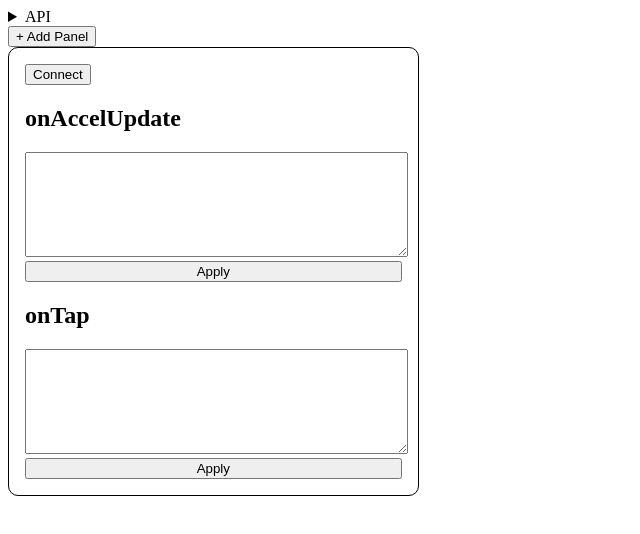
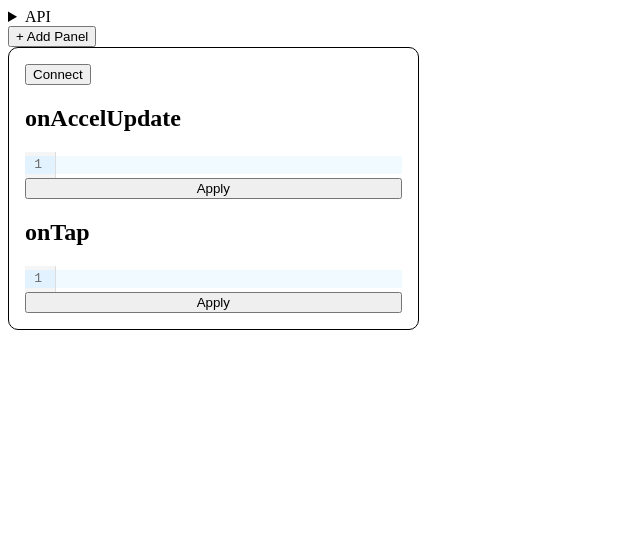
Before and after one commit to tesseralis/qbead-gui, a SvelteKit app: page / in a window 1280 px wide. Both pictures are taken after a click on the button "+ Add Panel". Shown: the top 534 px of the page, without its empty margins (0-640 px from the left). Built offline with nearby package versions, Linux system fonts and the light colour scheme.

Commit message:
Add syntax highlighting

```diff
--- a/package.json
+++ b/package.json
@@ -39,7 +39,10 @@
 		"vitest-browser-svelte": "^0.1.0"
 	},
 	"dependencies": {
+		"@codemirror/lang-javascript": "^6.2.4",
+		"@codemirror/view": "^6.38.0",
 		"@qbead/bloch-sphere": "^0.1.0",
+		"codemirror": "^6.0.2",
 		"three": "^0.178.0",
 		"uuid": "^11.1.0"
 	}
--- a/src/routes/Handler.svelte
+++ b/src/routes/Handler.svelte
@@ -1,18 +1,30 @@
 <script lang="ts">
+	import { basicSetup } from 'codemirror';
+	import { EditorView } from '@codemirror/view';
+	import { javascript } from '@codemirror/lang-javascript';
+	import { onMount } from 'svelte';
+
 	interface Props {
 		title: string;
 		onapply(text: string): void;
 	}
 	const { title, onapply }: Props = $props();
-	let text = $state('');
+	let codeDiv = $state<HTMLElement | undefined>();
+	let view: EditorView;
+
+	onMount(() => {
+		view = new EditorView({
+			doc: '',
+			parent: codeDiv,
+			extensions: [basicSetup, javascript()]
+		});
+	});
 </script>
 
 <div class="function">
-	<label
-		><h2>{title}</h2>
-		<textarea bind:value={text}></textarea>
-	</label>
-	<button onclick={() => onapply(text)}>Apply</button>
+	<h2>{title}</h2>
+	<div bind:this={codeDiv}></div>
+	<button onclick={() => onapply(view.state.doc.toString())}>Apply</button>
 </div>
 
 <style>
@@ -20,9 +32,4 @@
 		display: flex;
 		flex-direction: column;
 	}
-
-	.function textarea {
-		width: 100%;
-		height: 99px;
-	}
 </style>
```
Also changed, not shown: 1 other file (tests, documents, lock files or other folders).
